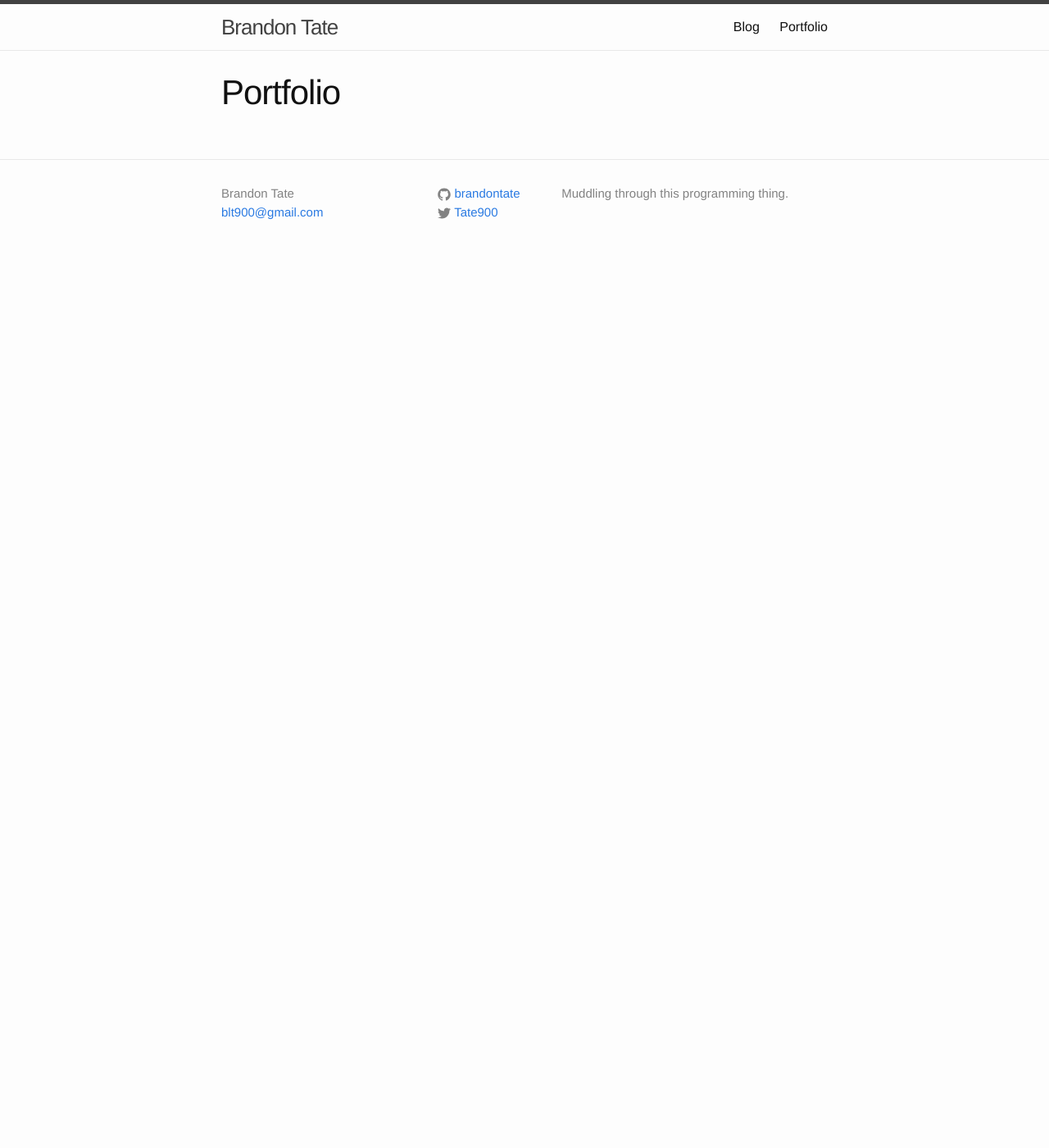
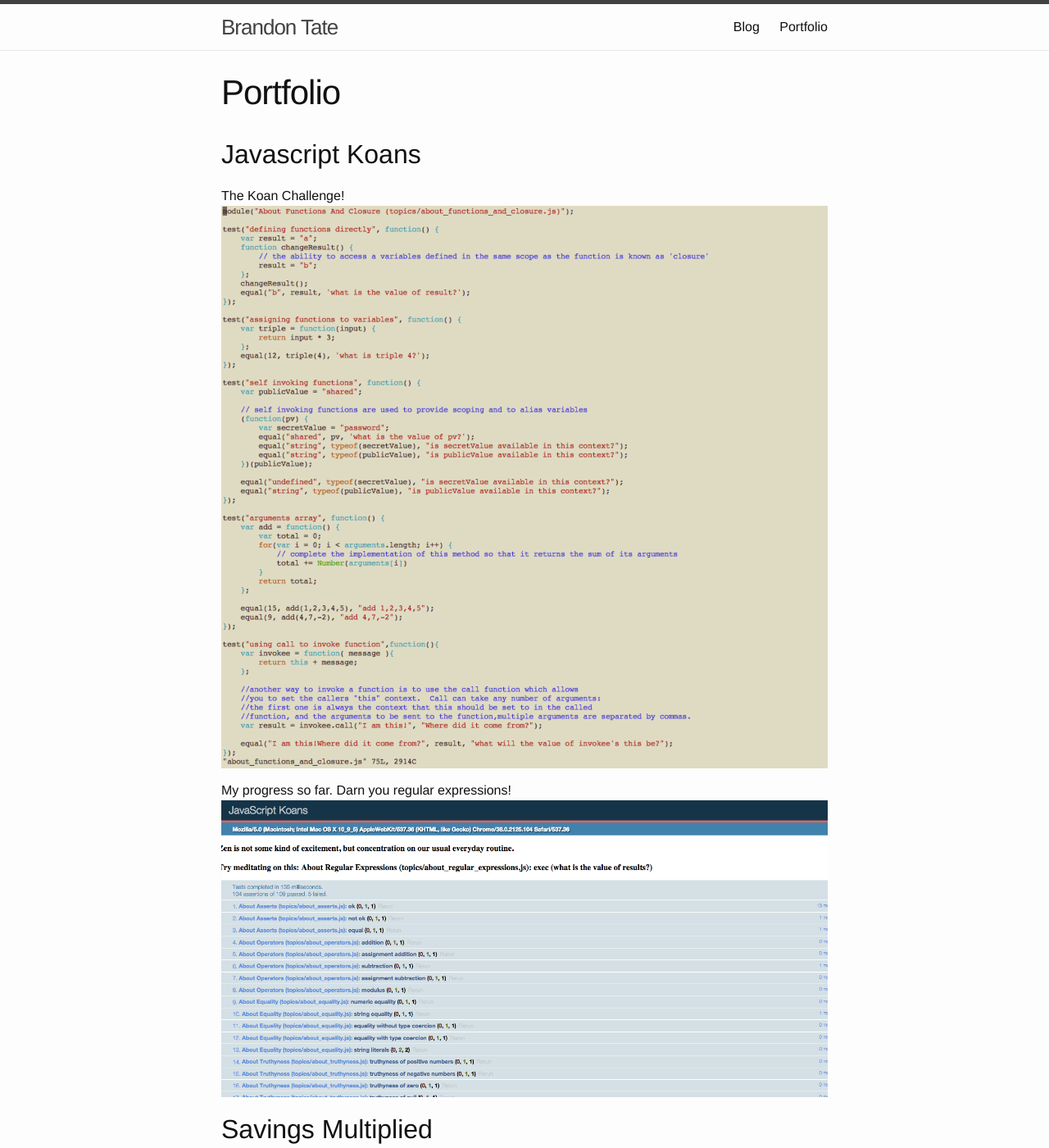
Before and after one commit to brandontate/brandontate.github.io, a Jekyll site: the page built from portfolio/portfolio.md, in a window 1280 px wide and 1400 px high. Shown: the whole window at 82% size. Built offline with Jekyll 4.4.1, drawn with Linux system fonts in a browser that asks for light colours; some of the changed text lies outside the part shown.

Commit message:
Adding projects in the portfolio

```diff
--- a/portfolio/portfolio.md
+++ b/portfolio/portfolio.md
@@ -5,3 +5,15 @@ permalink: /portfolio/
 ---
 
 <h1 class="page-heading"></h1>
+
+## Javascript Koans
+The Koan Challenge!
+<img src="portfolio-images\koan-1.png"/>
+
+
+My progress so far. Darn you regular expressions!
+<img src="portfolio-images\koan-2.png"/>
+
+## Savings Multiplied
+This was the first project we started here at NSS.
+<img src="portfolio-images\savings-multiplied.png"/>
```
Also changed, not shown: portfolio/portfolio-images/koan-1.png (added), portfolio/portfolio-images/koan-2.png (added), portfolio/portfolio-images/savings-multiplied.png (added).
